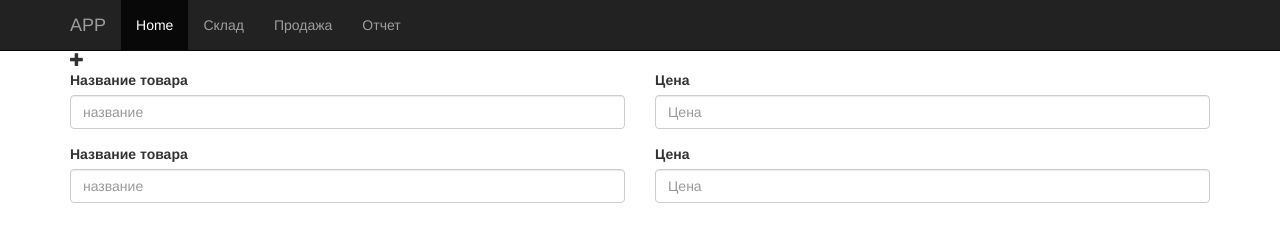
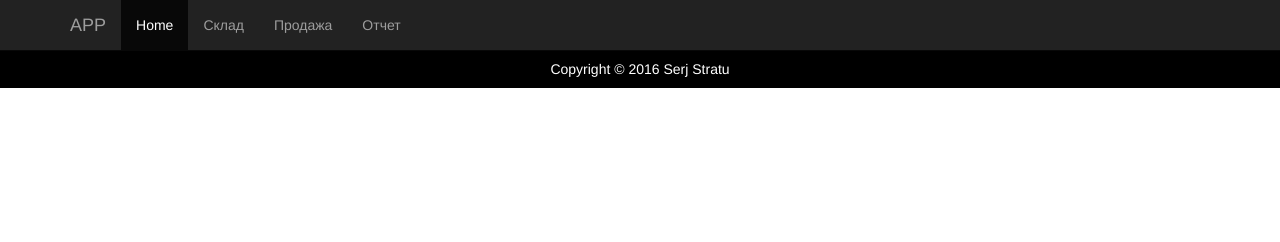
Before and after one commit to serjstratu/app-sklad, a plain HTML site: page app/index.html at #!/sales in a window 1280 px wide. Drawn offline with Linux system fonts and the light colour scheme; some packages are replaced by stand-ins of ours; a script that the page names is missing.

Commit message:
footer add

```diff
--- a/app/css/style.css
+++ b/app/css/style.css
@@ -1,3 +1,17 @@
+body{
+}
+
 .wrap{
     padding-top: 50px;
 }
+
+.footer{
+    background: #000000;
+    color: #ffffff;
+}
+
+.footer p{
+    line-height: 1;
+    margin: 0;
+    padding: 12px 0;
+}
--- a/app/index.html
+++ b/app/index.html
@@ -4,6 +4,7 @@
     <meta charset="utf-8">
     <meta http-equiv="X-UA-Compatible" content="IE=edge">
     <meta name="viewport" content="width=device-width, initial-scale=1">
+    <meta name="author" content="Serj Stratu">
     <title>App</title>
     <link rel="stylesheet" href="lib/bootstrap/css/bootstrap.min.css">
     <link rel="stylesheet" href="css/style.css" />
@@ -29,7 +30,7 @@
         <div id="navbar" class="collapse navbar-collapse">
             <ul class="nav navbar-nav">
                 <li class="active"><a href="#">Home</a></li>
-                <li><a href="#sklad">Склад</a></li>
+                <li><a href="#stock">Склад</a></li>
                 <li><a href="#sales">Продажа</a></li>
                 <li><a href="#report">Отчет</a></li>
             </ul>
@@ -39,65 +40,19 @@
 
 
 <div class="wrap">
-
-
     <div ng-view></div>
-
-    <div class="container">
-        <span class="glyphicon glyphicon-plus" aria-hidden="true"></span>
-    </div>
-
-
-    <div class="container">
-        <div class="row">
-            <div class="col-lg-12">
-
-                <div class="row">
-                    <div class="col-lg-6 col-md-6 col-sm-12">
-                        <div class="form-group">
-                            <label for="addname">Название товара</label>
-                            <input type="text" class="form-control" id="addname" placeholder="название">
-                        </div>
-                    </div>
-
-                    <div class="col-lg-6 col-md-6 col-sm-12">
-                        <div class="form-group">
-                            <label for="price">Цена</label>
-                            <input type="text" class="form-control" id="price" placeholder="Цена">
-                        </div>
-                    </div>
-
-                </div>
-
-
-                <div class="row">
-                    <div class="col-lg-6 col-md-6 col-sm-12">
-                        <div class="form-group">
-                            <label for="addname">Название товара</label>
-                            <input type="text" class="form-control" id="addname" placeholder="название">
-                        </div>
-                    </div>
-
-                    <div class="col-lg-6 col-md-6 col-sm-12">
-                        <div class="form-group">
-                            <label for="price">Цена</label>
-                            <input type="text" class="form-control" id="price" placeholder="Цена">
-                        </div>
-                    </div>
-
-                </div>
-
-            </div>
-        </div>
-    </div>
-
 </div>
 
 
+
+<div class="footer">
+    <div class="container">
+        <p class="text-center">Copyright © 2016 Serj Stratu</p>
+    </div>
+</div>
 
 <script src="lib/bootstrap/js/bootstrap.js"></script>
 <script src="js/controller.js"></script>
 
 </body>
-
 </html>
--- a/app/js/controller.js
+++ b/app/js/controller.js
@@ -14,9 +14,9 @@ app.config(function($routeProvider) {
         })
 
         // route for the sklad page
-        .when('/sklad', {
-            templateUrl : 'templates/sklad.html',
-            controller  : 'skladController'
+        .when('/stock', {
+            templateUrl : 'templates/stock.html',
+            controller  : 'stockController'
         })
 
         // route for the sales page
@@ -59,7 +59,7 @@ app.controller('salesController', function($scope) {
 });
 
 
-app.controller('skladController', function($scope, webtest) {
+app.controller('stockController', function($scope, webtest) {
     console.log("sklad");
 
     webtest.fetch().then(function(data) {
```
Also changed, not shown: app/templates/sales.html (+1 -2 lines), app/templates/stock.html (renamed from app/templates/sklad.html, +1 -1 lines).
